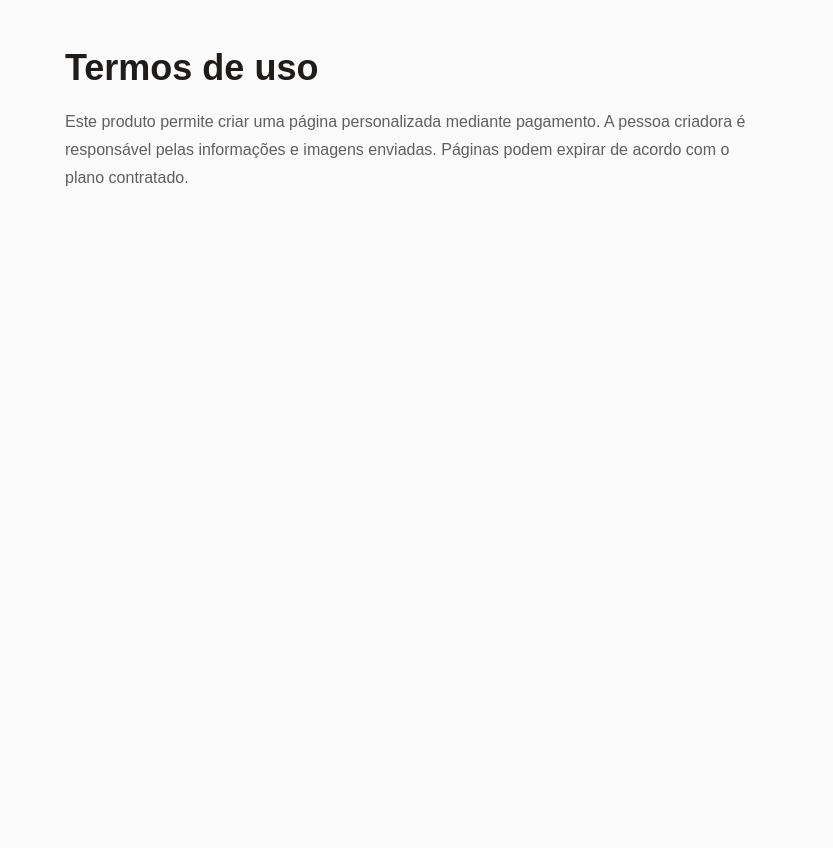
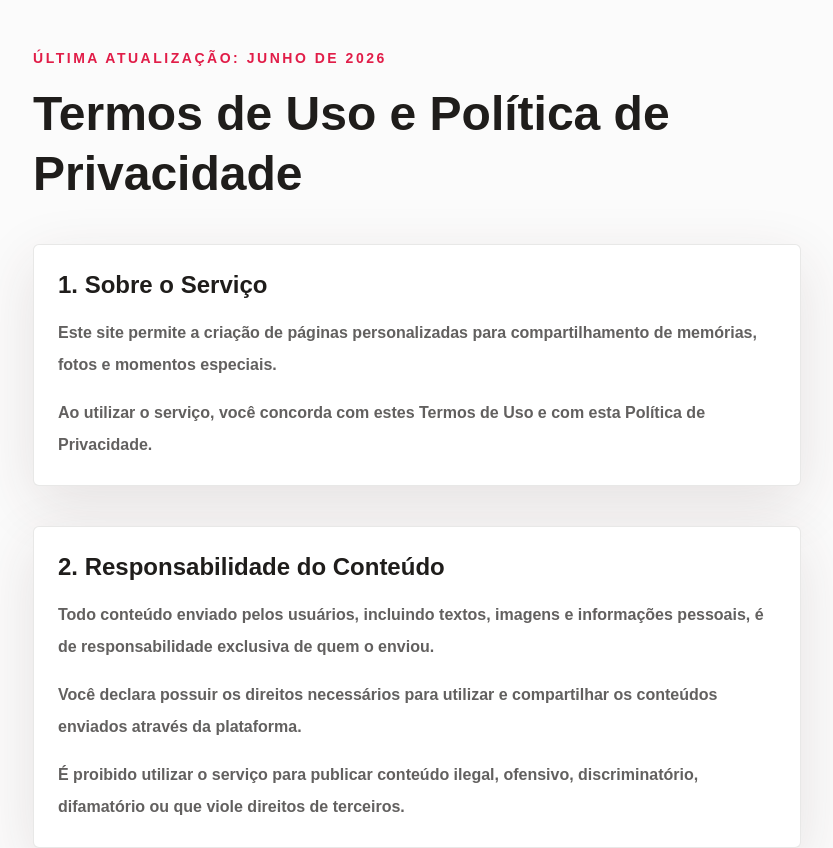
Before and after one commit to TheOracleMind/MelhoresMomentos, a Next.js app: page /termos in a window 1280 px wide. Shown: the top 848 px of the page, without its empty margins (223-1056 px from the left). Before the commit the page ends 800 px from the top, so only its background shows below. Built offline with nearby package versions, Linux system fonts and the light colour scheme.

Commit message:
Added LEGAL

```diff
--- a/app/privacidade/page.tsx
+++ b/app/privacidade/page.tsx
@@ -1,11 +1,5 @@
+import { redirect } from "next/navigation";
+
 export default function PrivacyPage() {
-  return (
-    <main className="mx-auto max-w-3xl px-5 py-12 sm:px-8">
-      <h1 className="text-4xl font-bold">Privacidade</h1>
-      <p className="mt-5 leading-7 text-ink/70">
-        Os dados da conta e as imagens são armazenados no Supabase com políticas de acesso por usuário. A página pública
-        só exibe o conteúdo quando o pagamento está ativo e a data de expiração ainda não passou.
-      </p>
-    </main>
-  );
+  redirect("/termos");
 }
--- a/app/termos/page.tsx
+++ b/app/termos/page.tsx
@@ -1,11 +1,102 @@
+const sections = [
+  {
+    title: "1. Sobre o Serviço",
+    paragraphs: [
+      "Este site permite a criação de páginas personalizadas para compartilhamento de memórias, fotos e momentos especiais.",
+      "Ao utilizar o serviço, você concorda com estes Termos de Uso e com esta Política de Privacidade."
+    ]
+  },
+  {
+    title: "2. Responsabilidade do Conteúdo",
+    paragraphs: [
+      "Todo conteúdo enviado pelos usuários, incluindo textos, imagens e informações pessoais, é de responsabilidade exclusiva de quem o enviou.",
+      "Você declara possuir os direitos necessários para utilizar e compartilhar os conteúdos enviados através da plataforma.",
+      "É proibido utilizar o serviço para publicar conteúdo ilegal, ofensivo, discriminatório, difamatório ou que viole direitos de terceiros."
+    ]
+  },
+  {
+    title: "3. Disponibilidade e Expiração",
+    paragraphs: [
+      "As páginas criadas possuem prazo de disponibilidade conforme o plano adquirido.",
+      "Após a expiração, o conteúdo poderá deixar de estar acessível publicamente.",
+      "Não garantimos armazenamento permanente dos dados após o período contratado."
+    ]
+  },
+  {
+    title: "4. Pagamentos",
+    paragraphs: [
+      "Os pagamentos são processados por provedores terceirizados especializados em pagamentos online.",
+      "Não armazenamos informações completas de cartão de crédito em nossos servidores.",
+      "Todos os pagamentos são finais, salvo quando exigido por lei."
+    ]
+  },
+  {
+    title: "5. Privacidade e LGPD",
+    paragraphs: [
+      "Coletamos apenas as informações necessárias para fornecer o serviço, incluindo nome, endereço de e-mail, fotos enviadas, informações fornecidas durante a criação da página e dados técnicos básicos de acesso.",
+      "Esses dados são utilizados exclusivamente para operação da plataforma, processamento de pagamentos, geração das páginas criadas e atendimento ao usuário.",
+      "Não vendemos dados pessoais a terceiros.",
+      "Os dados poderão ser armazenados por fornecedores de infraestrutura, hospedagem, autenticação, armazenamento e pagamento necessários para a operação do serviço.",
+      "Nos termos da Lei Geral de Proteção de Dados (LGPD - Lei nº 13.709/2018), o usuário poderá solicitar informações, correções ou exclusão de seus dados através dos canais de contato disponibilizados pela plataforma."
+    ]
+  },
+  {
+    title: "6. Limitação de Responsabilidade",
+    paragraphs: [
+      'O serviço é fornecido "como está", sem garantias de disponibilidade ininterrupta ou ausência total de falhas.',
+      "Em nenhuma hipótese os responsáveis pela plataforma serão responsáveis por danos indiretos, lucros cessantes ou perdas decorrentes do uso do serviço."
+    ]
+  },
+  {
+    title: "7. Propriedade Intelectual",
+    paragraphs: [
+      "A plataforma, seu design, código-fonte, marca e funcionalidades são protegidos pela legislação aplicável e pertencem aos seus respectivos titulares."
+    ]
+  },
+  {
+    title: "8. Relação com Terceiros",
+    paragraphs: [
+      "Este site não é afiliado, associado, autorizado, endossado ou patrocinado pelo Facebook, Instagram, Meta Platforms, Inc., Google, Stripe ou qualquer outra empresa mencionada pelos usuários em seus conteúdos.",
+      "Todas as marcas citadas pertencem aos seus respectivos proprietários."
+    ]
+  },
+  {
+    title: "9. Alterações",
+    paragraphs: [
+      "Estes termos poderão ser atualizados periodicamente sem aviso prévio.",
+      "O uso contínuo da plataforma após alterações implica aceitação da versão mais recente dos termos."
+    ]
+  },
+  {
+    title: "10. Contato",
+    paragraphs: [
+      "Em caso de dúvidas relacionadas a estes Termos de Uso ou à privacidade dos dados, entre em contato pelo email guilherme@unidaystudio.com.br."
+    ]
+  }
+];
+
 export default function TermsPage() {
   return (
-    <main className="mx-auto max-w-3xl px-5 py-12 sm:px-8">
-      <h1 className="text-4xl font-bold">Termos de uso</h1>
-      <p className="mt-5 leading-7 text-ink/70">
-        Este produto permite criar uma página personalizada mediante pagamento. A pessoa criadora é responsável pelas
-        informações e imagens enviadas. Páginas podem expirar de acordo com o plano contratado.
-      </p>
+    <main className="bg-[#fbfbfb] px-5 py-12 text-ink sm:px-8">
+      <article className="mx-auto max-w-3xl">
+        <p className="text-sm font-black uppercase tracking-[0.18em] text-rosewood">Última atualização: Junho de 2026</p>
+        <h1 className="mt-4 text-5xl font-black leading-tight">Termos de Uso e Política de Privacidade</h1>
+
+        <div className="mt-10 space-y-10">
+          {sections.map((section) => (
+            <section key={section.title} className="rounded-md border border-ink/10 bg-white p-6 shadow-soft">
+              <h2 className="text-2xl font-black">{section.title}</h2>
+              <div className="mt-4 space-y-4">
+                {section.paragraphs.map((paragraph) => (
+                  <p key={paragraph} className="text-base font-semibold leading-8 text-ink/70">
+                    {paragraph}
+                  </p>
+                ))}
+              </div>
+            </section>
+          ))}
+        </div>
+      </article>
     </main>
   );
 }
--- a/components/landing-page.tsx
+++ b/components/landing-page.tsx
@@ -296,9 +296,8 @@ export function LandingPage() {
         <div className="mx-auto flex max-w-6xl flex-col gap-3 text-sm font-semibold text-ink/60 sm:flex-row sm:items-center sm:justify-between">
           <p>Melhores Momentos</p>
           <div className="flex gap-5">
-            <a href="mailto:contato@exemplo.com">Contato</a>
-            <a href="/termos">Termos</a>
-            <a href="/privacidade">Privacidade</a>
+            <a href="mailto:guilherme@unidaystudio.com.br">Contato</a>
+            <a href="/termos">Termos de uso e privacidade</a>
           </div>
         </div>
       </footer>
```
Also changed, not shown: 1 other file (tests, documents, lock files or other folders).
